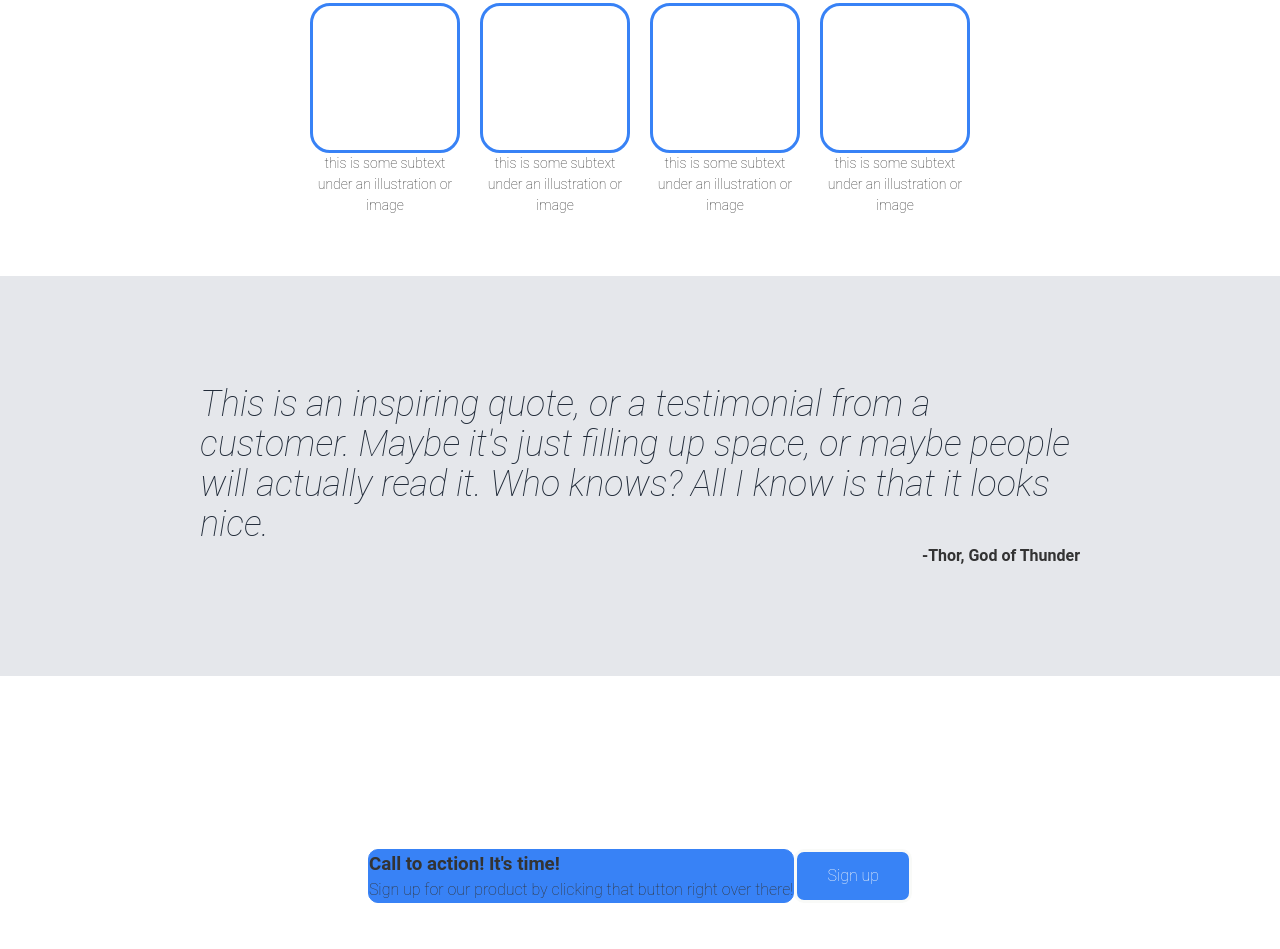
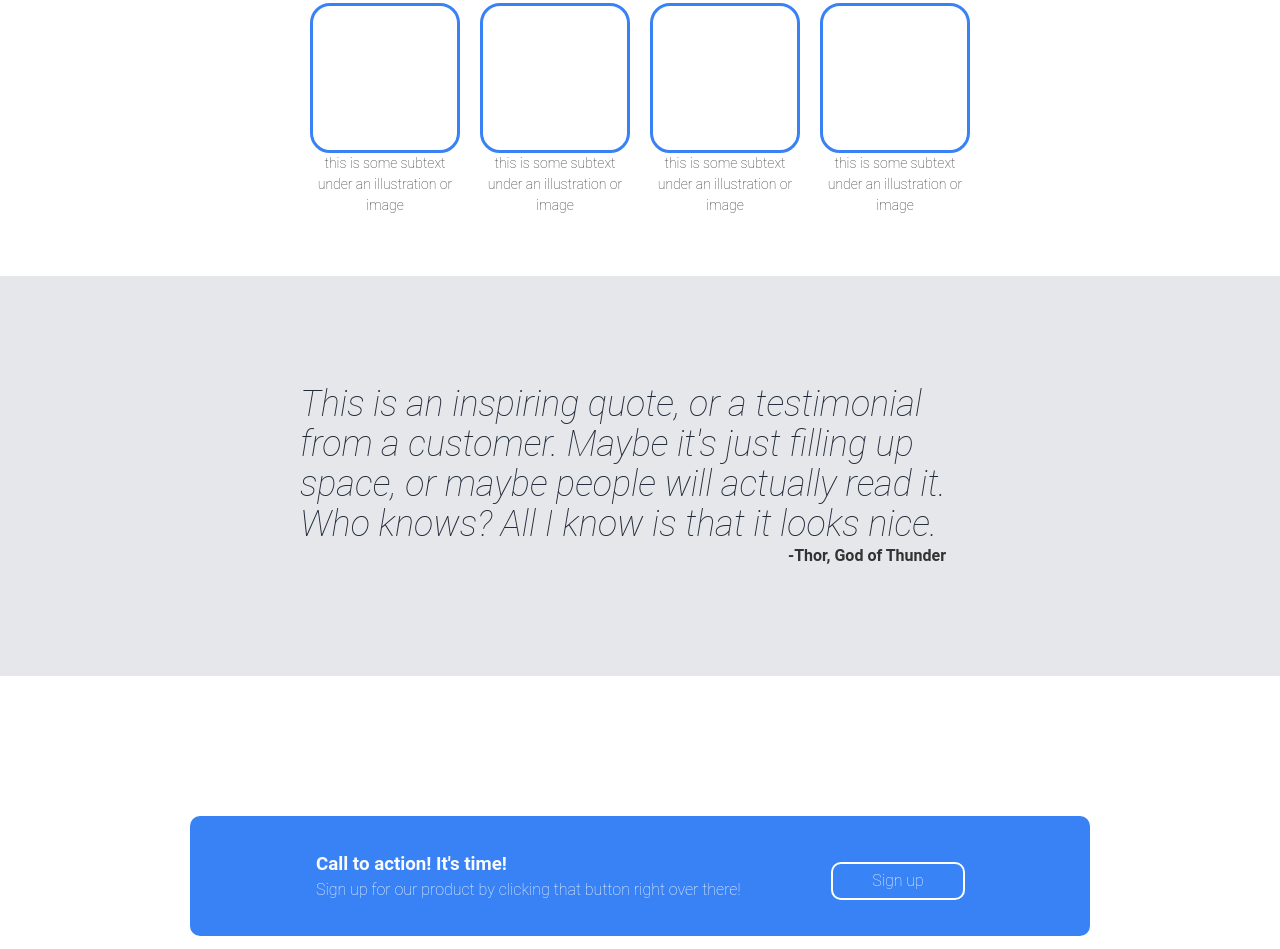
Before and after one commit to GarionStraker/odin-lander, a plain HTML site: page index.html in a window 1280 px wide. Shown: the part 571-1520 px from the top of the page. Drawn offline with Linux system fonts and the light colour scheme.

Commit message:
Finish first draft CSS

```diff
--- a/styles.css
+++ b/styles.css
@@ -204,6 +204,7 @@ ul {
      flex: 1;
      margin: 0;
      background-color: #6d747d;
+     border-radius: 10px;
      /* border: blue 5px solid; */
 }
 
@@ -305,7 +306,7 @@ ul {
     box-sizing: border-box;
     height: 400px;
     display: flex;
-    justify-content: center;
+    /* justify-content: center; */
     align-items: center;
     /* border: red 5px solid; */
     /* padding: 80px 80px; */
@@ -314,6 +315,7 @@ ul {
 
 .quote .container {
     box-sizing: border-box;
+    width: 700px;
     /* border: lime 5px solid; */
     /* margin: auto; */
 }
@@ -321,10 +323,12 @@ ul {
 .quote .author {
     font-size: xsmall;
     /* border: lime 5px solid; */
+    width: 90%;
     /* width: 900px; */
-    /* margin: auto; */
+    margin: auto;
+    /* padding-right: 20px; */
     box-sizing: border-box;
-    text-align: end;
+    text-align: right;
     font-weight: bold;
 }
 
@@ -380,6 +384,18 @@ ul {
     /* min-width: 800px; */
 }
 
+.action .container {
+    border: #3882F6 5px solid;
+    background-color: #3882F6;
+    width: 100%;
+    border-radius: 10px;
+    height: 120px;
+    padding: 0 120px;
+    display: flex;
+    justify-content: space-between;
+    align-items: center;
+}
+
 .action .action-box {
     /* padding: 30px 20px; */
     border: 1px solid #3882f6;
@@ -391,10 +407,21 @@ ul {
     /* flex: 1; */
 }
 
-.action button {
+/* .action button {
     box-sizing: border-box;
     border: 3px solid #F9FAF8;
     padding: 5px 30px;
+    border-radius: 10px;
+    color: #F9FAF8;
+    background-color: #3883f6;
+} */
+
+.action button {
+    border: white 2px solid;
+    margin-top: 10px;
+    padding: 5px 30px;
+    width: 70px;
+    text-align: center;
     border-radius: 10px;
     color: #F9FAF8;
     background-color: #3883f6;
@@ -405,6 +432,10 @@ ul {
     color: #F9FAF8;
 }
 
+.action-box {
+    color: #F9FAF8;
+}
+
 button {
     all: unset;
 }
```
